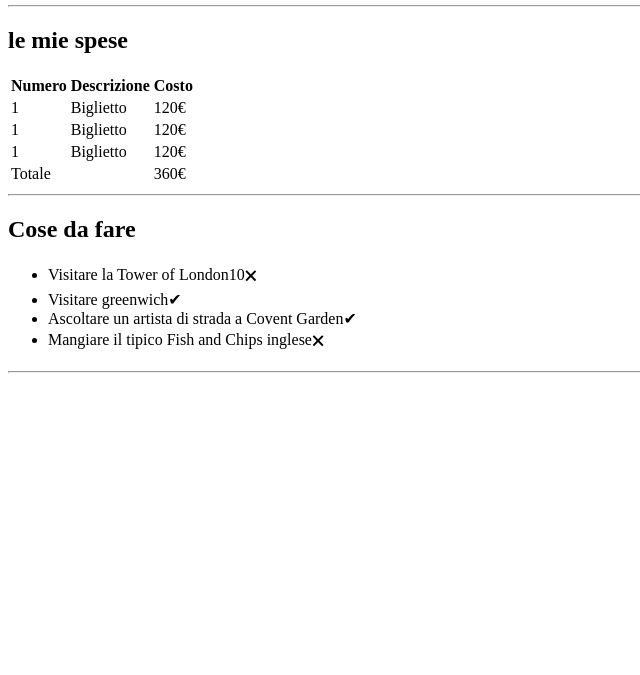
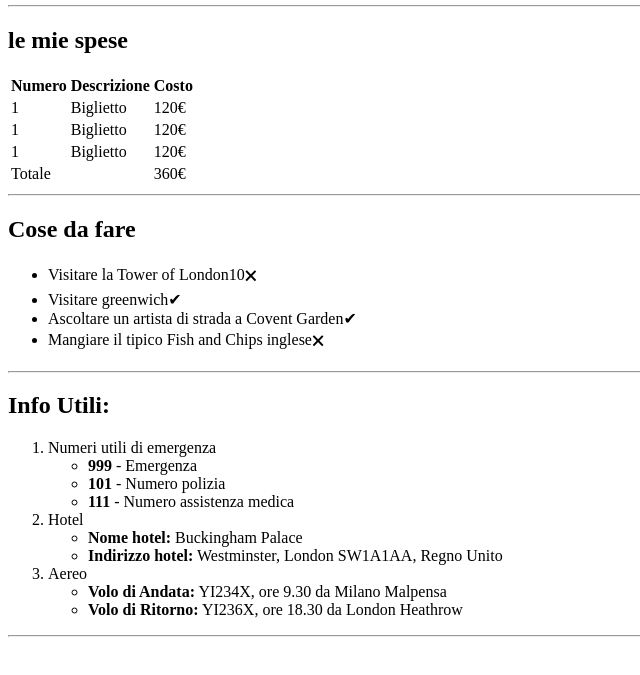
Before and after one commit to DeSantisDomiziano/html-london-trip, a plain HTML site: page index.html in a window 1280 px wide. Shown: the part 101-776 px from the top of the page, without its empty margins (0-640 px from the left). Drawn offline with Linux system fonts and the light colour scheme.

Commit message:
section info done

```diff
--- a/index.html
+++ b/index.html
@@ -73,7 +73,29 @@
 
         <!-- INFO -->
         <section class="info">
-
+            <h2>Info Utili:</h2>
+            <ol>
+                <li>Numeri utili di emergenza
+                    <ul>
+                        <li><strong>999</strong> - Emergenza</li>
+                        <li><strong>101</strong> - Numero polizia</li>
+                        <li><strong>111</strong> - Numero assistenza medica</li>
+                    </ul>
+                </li>
+                <li>Hotel
+                    <ul>
+                        <li><strong>Nome hotel:</strong> Buckingham Palace</li>
+                        <li><strong>Indirizzo hotel:</strong> Westminster, London SW1A1AA, Regno Unito</li>
+                    </ul>
+                </li>
+                <li>Aereo
+                    <ul>
+                        <li><strong>Volo di Andata:</strong> YI234X, ore 9.30 da Milano Malpensa</li>
+                        <li><strong>Volo di Ritorno:</strong> YI236X, ore 18.30 da London Heathrow</li>
+                    </ul>
+                </li>
+            </ol>
+            <hr>
         </section>
 
         <!-- PHOTO -->
```
